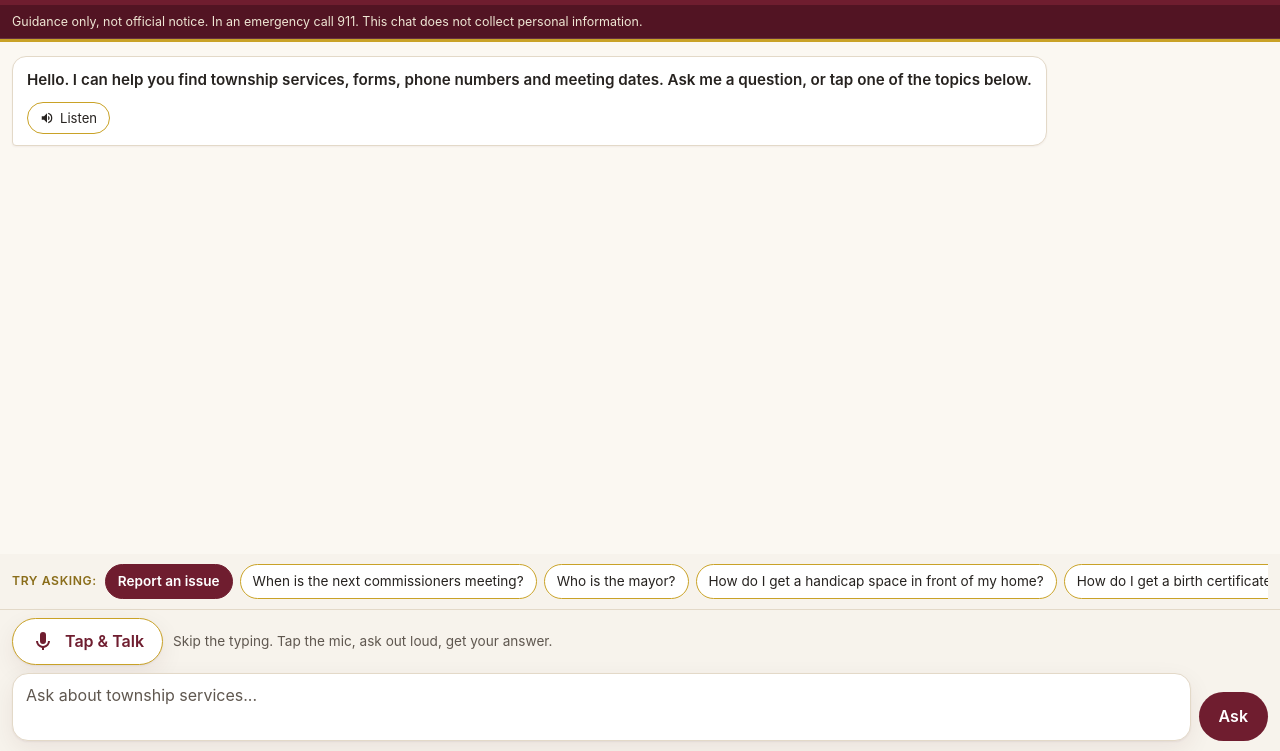
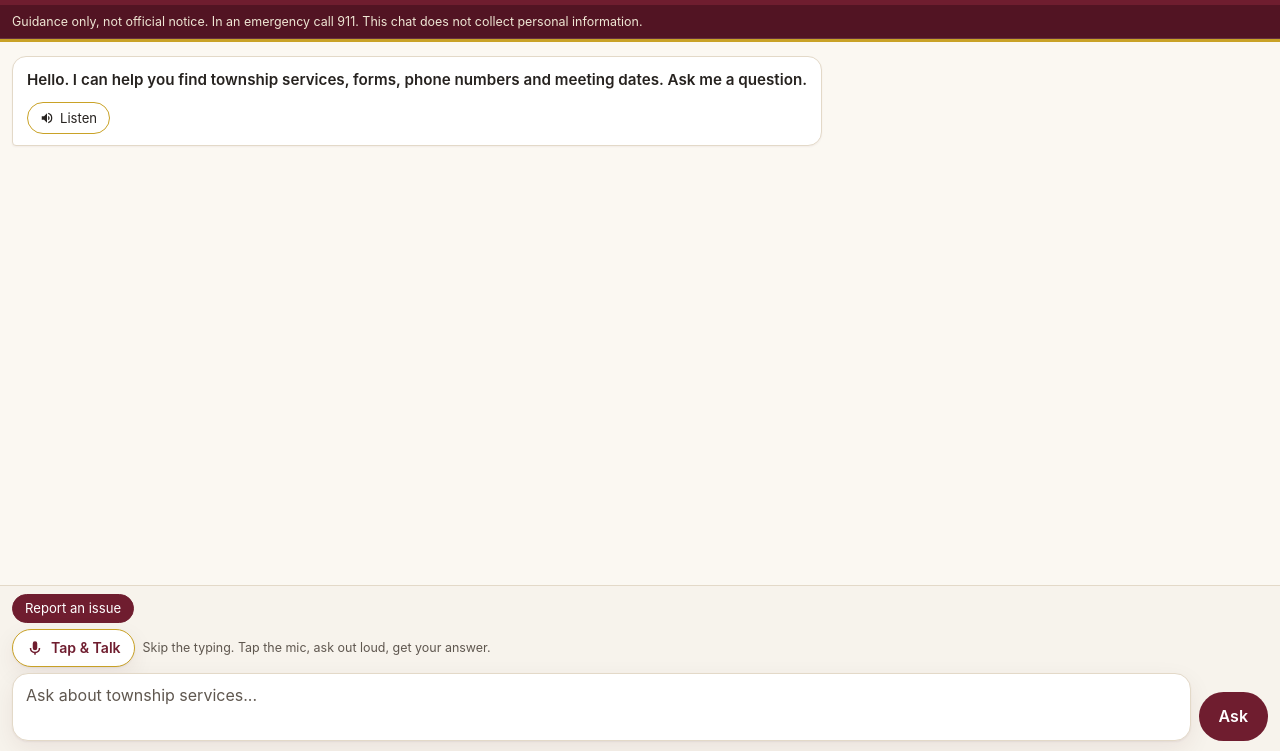
Before and after one commit to vmmi-nick/north-bergen-chatbot, a website: page public/embed.html in a window 1280 px wide. Shown: the part 49-800 px from the top of the page. Drawn offline with Linux system fonts and the light colour scheme.

Commit message:
Popup: remove Try asking row, shrink voice bar to one line

```diff
--- a/public/embed.html
+++ b/public/embed.html
@@ -86,14 +86,7 @@
   .contact div{margin-top:3px}
   .source{margin-top:10px;padding-top:8px;border-top:1px dashed var(--border);font-size:.82rem;color:var(--muted)}
 
-  /* ---------- suggestion chips ---------- */
-  /* One horizontally scrolling row: wrapping these long chips previously
-     stacked them into a ~324px block that crowded the composer out of
-     short frames. */
-  .tryrow{flex:0 0 auto;display:flex;align-items:center;gap:8px;flex-wrap:nowrap;padding:8px 12px;background:var(--bg)}
-  .trylabel{font-size:.76rem;font-weight:600;letter-spacing:.05em;text-transform:uppercase;color:var(--gold-deep);flex:0 0 auto}
-  .chips{display:flex;gap:7px;flex-wrap:nowrap;overflow-x:auto;overflow-y:hidden;padding:2px 0;-webkit-overflow-scrolling:touch;scrollbar-width:none}
-  .chips::-webkit-scrollbar{display:none}
+  /* ---------- chips (report-flow buttons inside messages) ---------- */
   .chip{
     background:var(--panel);border:1px solid var(--gold);color:var(--text);
     border-radius:999px;padding:6px 12px;cursor:pointer;font:inherit;font-size:.85rem;
@@ -102,8 +95,14 @@
   .chip:hover{background:var(--gold-pale)}
 
   /* ---------- report flow ---------- */
-  .chip.report-chip{background:var(--burgundy);border-color:var(--burgundy);color:#fff;font-weight:600}
-  .chip.report-chip:hover{background:var(--burgundy-dark)}
+  /* Compact report entry kept in the composer now that the chips row is
+     gone: one small pill button, ~28px tall. */
+  .reportrow{padding:0 0 6px}
+  .reportbtn{
+    background:var(--burgundy);border:1px solid var(--burgundy);color:#fff;font-weight:600;
+    border-radius:999px;padding:5px 12px;cursor:pointer;font:inherit;font-size:.82rem;line-height:1.3;
+  }
+  .reportbtn:hover{background:var(--burgundy-dark)}
   .flowbtns{display:flex;flex-wrap:wrap;gap:8px;margin-top:10px}
   .chip.chip-cancel{border-color:var(--border);color:var(--muted)}
   .msg.bot .rc-title{font-family:Georgia,serif;font-weight:700;font-size:1.02rem;color:var(--burgundy)}
@@ -134,15 +133,18 @@
   button.send:disabled{opacity:.55;cursor:default}
 
   /* ---------- voice (mic input + read-aloud) ---------- */
-  .voicebar{display:flex;align-items:center;gap:10px;flex-wrap:wrap;margin:0 0 8px}
-  .voice-enc{font-size:.85rem;line-height:1.35;color:var(--muted)}
+  /* One line only: button left, encouragement text right, never wraps.
+     The text truncates with an ellipsis on very narrow frames instead of
+     pushing the bar to a second line. */
+  .voicebar{display:flex;align-items:center;gap:8px;flex-wrap:nowrap;margin:0 0 6px;min-width:0}
+  .voice-enc{font-size:.78rem;line-height:1.25;color:var(--muted);flex:1 1 auto;min-width:0;white-space:nowrap;overflow:hidden;text-overflow:ellipsis}
   button.mic{
     background:var(--panel);color:var(--burgundy);border:1px solid var(--gold);border-radius:999px;
-    padding:10px 18px;cursor:pointer;flex:0 0 auto;font:inherit;font-size:1rem;font-weight:600;
-    display:inline-flex;align-items:center;justify-content:center;gap:10px;box-shadow:var(--shadow);
+    padding:7px 13px;cursor:pointer;flex:0 0 auto;font:inherit;font-size:.88rem;font-weight:600;min-height:38px;
+    display:inline-flex;align-items:center;justify-content:center;gap:7px;box-shadow:var(--shadow);
   }
   button.mic:hover{background:var(--gold-pale)}
-  button.mic svg{width:24px;height:24px;fill:currentColor;flex:0 0 auto}
+  button.mic svg{width:18px;height:18px;fill:currentColor;flex:0 0 auto}
   button.mic.listening{background:var(--burgundy);color:#fff;border-color:var(--burgundy);animation:micpulse 1.2s ease-in-out infinite}
   @keyframes micpulse{0%,100%{box-shadow:0 0 0 0 rgba(111,29,47,.45)}50%{box-shadow:0 0 0 12px rgba(111,29,47,0)}}
   @media (prefers-color-scheme: dark){
@@ -190,12 +192,10 @@
   <div id="chat" role="log" aria-live="polite" aria-label="Conversation"></div>
 </div>
 
-<div class="tryrow">
-  <span class="trylabel" id="try-label">Try asking:</span>
-  <div class="chips" id="chips"></div>
-</div>
-
 <div class="composer">
+  <div class="reportrow">
+    <button type="button" class="reportbtn" id="reportbtn">Report an issue</button>
+  </div>
   <form id="askform">
     <label class="sr-only" for="q" id="q-label">Ask about township services</label>
     <textarea id="q" rows="2" autocomplete="off" placeholder="Ask about township services..."></textarea>
@@ -211,10 +211,8 @@
       disclaimer: 'Guidance only, not official notice. In an emergency call 911. This chat does not collect personal information.',
       placeholder: 'Ask about township services...', ask: 'Ask', contact: 'Contact',
       source: 'Source', thinking: 'Checking the township sources...',
-      tryLabel: 'Try asking:',
       qLabel: 'Ask about township services',
-      greeting: 'Hello. I can help you find township services, forms, phone numbers and meeting dates. Ask me a question, or tap one of the topics below.',
-      chips: ['When is the next commissioners meeting?', 'Who is the mayor?', 'How do I get a handicap space in front of my home?', 'How do I get a birth certificate?', 'Senior programs and transportation', 'Garbage and recycling'],
+      greeting: 'Hello. I can help you find township services, forms, phone numbers and meeting dates. Ask me a question.',
       voice: { mic: 'Tap & Talk', listening: 'Listening...', listen: 'Listen', stop: 'Stop', encourage: 'Skip the typing. Tap the mic, ask out loud, get your answer.', nohear: "I didn't catch that. Tap the microphone and try again.", blocked: 'Microphone access is blocked. Allow the microphone in your browser settings, or type your question instead.', network: 'Voice recognition needs an internet connection.' },
       report: {
         entryChip: 'Report an issue',
@@ -273,10 +271,8 @@
       disclaimer: 'Solo orientación, no es un aviso oficial. En una emergencia llame al 911. Este chat no recopila información personal.',
       placeholder: 'Pregunte sobre los servicios del municipio...', ask: 'Preguntar', contact: 'Contacto',
       source: 'Fuente', thinking: 'Consultando las fuentes del municipio...',
-      tryLabel: 'Pruebe preguntar:',
       qLabel: 'Pregunte sobre los servicios del municipio',
-      greeting: 'Hola. Puedo ayudarle a encontrar servicios del municipio, formularios, números de teléfono y fechas de reuniones. Hágame una pregunta o toque uno de los temas abajo.',
-      chips: ['¿Cuándo es la próxima reunión de comisionados?', '¿Quién es el alcalde?', '¿Cómo consigo un espacio para discapacitados frente a mi casa?', '¿Cómo obtengo un acta de nacimiento?', 'Programas y transporte para personas mayores', 'Basura y reciclaje'],
+      greeting: 'Hola. Puedo ayudarle a encontrar servicios del municipio, formularios, números de teléfono y fechas de reuniones. Hágame una pregunta.',
       voice: { mic: 'Toque y hable', listening: 'Escuchando...', listen: 'Escuchar', stop: 'Detener', encourage: 'Sin escribir. Toque el micrófono, pregunte en voz alta y reciba su respuesta.', nohear: 'No escuché eso. Toque el micrófono e inténtelo de nuevo.', blocked: 'El acceso al micrófono está bloqueado. Permita el micrófono en los ajustes de su navegador, o escriba su pregunta.', network: 'El reconocimiento de voz necesita una conexión a internet.' },
       report: {
         entryChip: 'Reportar un problema',
@@ -333,7 +329,6 @@
   };
   var chat = document.getElementById('chat');
   var chatwrap = document.getElementById('chatwrap');
-  var chipsEl = document.getElementById('chips');
 
   function esc(s){ var d=document.createElement('div'); d.textContent=s; return d.innerHTML; }
   /* Wrap bare http/https URLs in ALREADY-ESCAPED text in new-tab anchors.
@@ -370,16 +365,9 @@
     if (voice.synthOK) attachSpeak(div, div.textContent.replace(/\s+/g,' ').trim(), data.lang);
     chat.appendChild(div); scrollChat();
   }
-  function renderChips(){
-    chipsEl.innerHTML='';
-    var rb=document.createElement('button'); rb.type='button'; rb.className='chip report-chip'; rb.textContent=STR[lang].report.entryChip;
-    rb.onclick=function(){ startReport(); };
-    chipsEl.appendChild(rb);
-    STR[lang].chips.forEach(function(c){
-      var b=document.createElement('button'); b.type='button'; b.className='chip'; b.textContent=c;
-      b.onclick=function(){ ask(c); };
-      chipsEl.appendChild(b);
-    });
+  function renderReportBtn(){
+    var rb=document.getElementById('reportbtn');
+    if (rb) rb.textContent=STR[lang].report.entryChip;
   }
   function applyLang(){
     document.getElementById('title').textContent=STR[lang].title;
@@ -387,7 +375,6 @@
     document.getElementById('q').placeholder=STR[lang].placeholder;
     document.getElementById('q-label').textContent=STR[lang].qLabel;
     document.getElementById('sendbtn').textContent=STR[lang].ask;
-    document.getElementById('try-label').textContent=STR[lang].tryLabel;
     document.getElementById('btn-en').classList.toggle('active', lang==='en');
     document.getElementById('btn-es').classList.toggle('active', lang==='es');
     document.getElementById('btn-en').setAttribute('aria-pressed', lang==='en' ? 'true' : 'false');
@@ -400,7 +387,7 @@
     }
     if (voice.enc) voice.enc.textContent=STR[lang].voice.encourage;
     if (voice.hint) voice.hint.textContent = STR[lang].voice.listening;
-    renderChips();
+    renderReportBtn();
   }
   /* ---------- guided report flow (prepare mode) ----------
      Client-side only: the flow assembles a summary in the chat for the
@@ -816,6 +803,7 @@
   });
   document.getElementById('btn-en').onclick=function(){ lang='en'; applyLang(); };
   document.getElementById('btn-es').onclick=function(){ lang='es'; applyLang(); };
+  document.getElementById('reportbtn').onclick=function(){ startReport(); };
   applyLang();
   initVoice();
   addBot({lead: STR.en.greeting, details:[], contact:[]});
```
